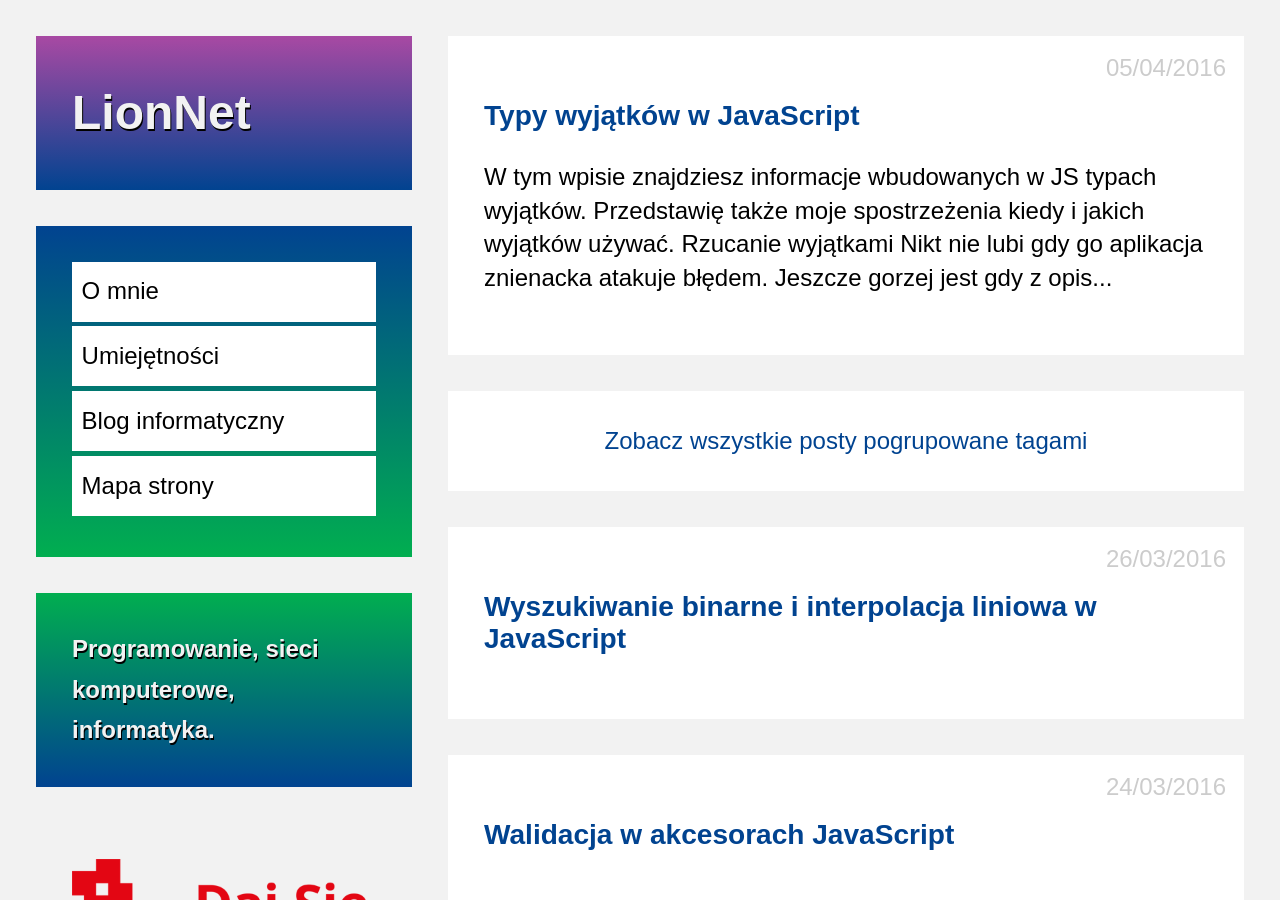
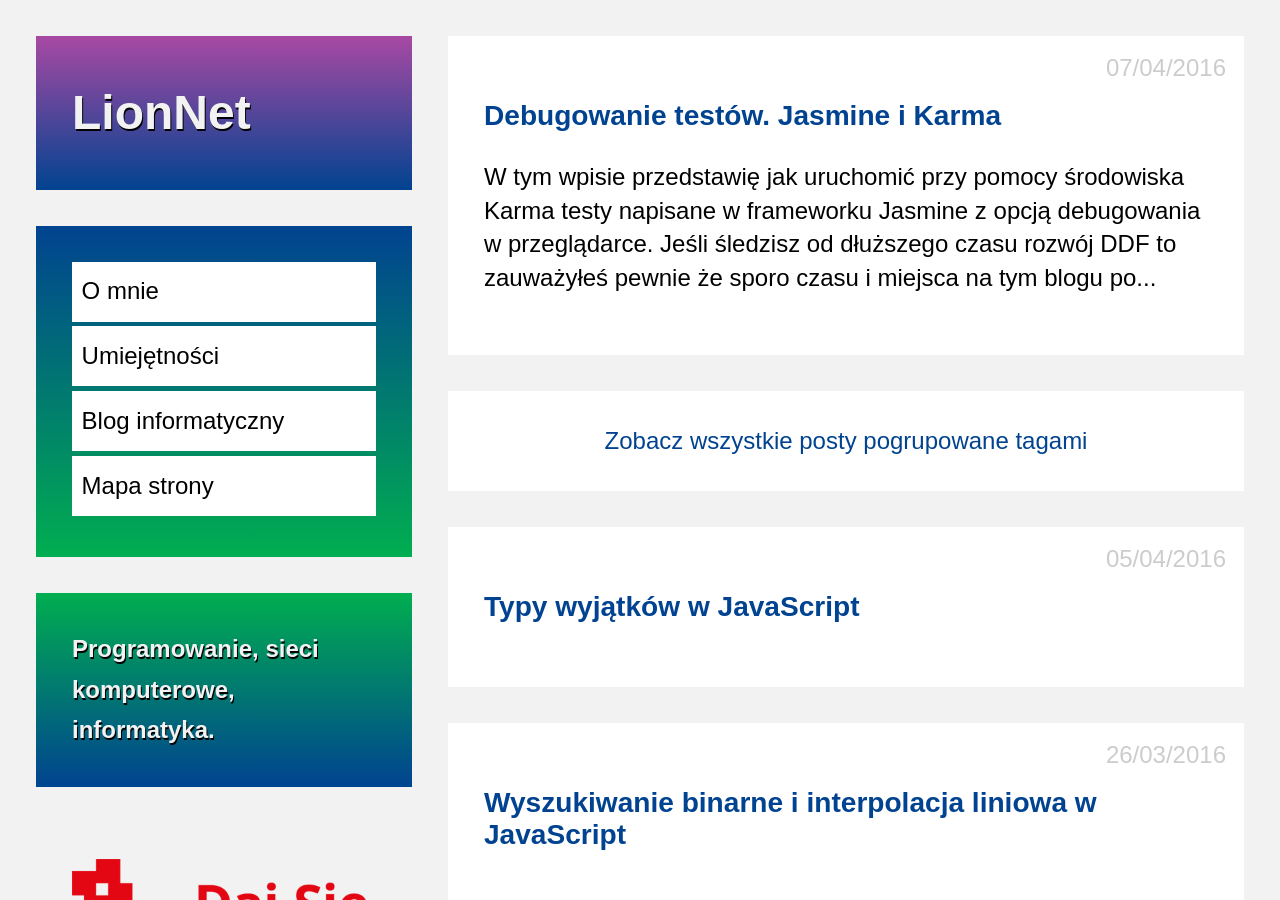
Before and after one commit to maciejlew/maciejlew.github.io, a Jekyll site: the page built from pages/blog.md, in a window 1280 px wide and 900 px high. Built offline with Jekyll 4.4.1, drawn with Linux system fonts in a browser that asks for light colours; some of the changed lines change nothing that is shown.

Commit message:
Adds post 'Debugowanie testów. Jasmine i Karma'

```diff
--- /dev/null
+++ b/_posts/2016-04-07-debugowanie-testow-jasmine-i-karma.md
@@ -0,0 +1,56 @@
+---
+layout: post
+title: "Debugowanie testów. Jasmine i Karma"
+date: "2016-04-07 22:35:00"
+description: 'Debugowanie testów jednostkowych napisanych przy pomocy Jasmine w środowisku Karma'
+keywords: "debugowanie testów, framework jasmine, uruchamianie testów,
+jakość oprogramowania"
+tags:
+- DSP2016
+- DDF
+- JS
+- QA
+---
+
+W tym wpisie przedstawię jak uruchomić przy pomocy środowiska Karma testy napisane
+w frameworku Jasmine z opcją debugowania w przeglądarce.
+
+Jeśli śledzisz od dłuższego czasu rozwój DDF to zauważyłeś pewnie że sporo czasu
+i miejsca na tym blogu poświęcam testom:
+
+ * [Zapach Jaśminu]({{site.url}}/2016/03/07/zapach-jasminu.html)
+ * [Testowanie wyjątków w Jasmine]({{site.url}}/2016/03/15/testowanie-wyjatkow-w-jasmine.html)
+
+Dziś, z powodu pewnego głupiutkiego błędu
+zmuszony byłem dowiedzieć się w jaki sposób uruchomić test w środowisku przeglądarki
+by móc przy pomocy FireBuga i wbudowanego w niego debuggera prześledzić co się
+dzieje w kodzie. Możesz powiedzieć że przecież jest funkcja *dump()* dzięki której
+można w kodzie Jasmine wyrzucić sobie na ekran zawartość zmienne. Niestety, to nie
+zadziała gdy test wpadnie w nieskończoną pętlę, a tak właśnie działo się w moim
+przypadku.
+
+Okazało się że rozwiązanie jest proste, trzeba tylko dobrze poszukać. Wykorzystałem
+do tego [wpis na blogu "It's my code blog"](http://www.itsmycodeblog.com/debugging-phantomjs-tests-in-a-browser/).
+Zawarte tam wskazówki dostosowałem do sekcji opisującej zadanie odpalające Karma
+w moim pliku Gruntfile.js. Co należało zrobić?
+
+1. doinstalować przy pomocy NPM i dodać informację o pluginach w sekcji options:
+
+    plugins: [
+        'karma-jasmine',
+        'karma-coverage',
+        'karma-phantomjs-launcher'
+    ],
+
+2. zmienić wartość autoWatch z false na true w sekcji options
+3. zmienić wartość singleRun z true na false w sekcji options
+4. zmienić wartość background z true na false w sekcji unit
+
+Od tego momentu wywołanie polecenia *grunt karma* powoduje wykonanie wszystkich
+testów ale po wszystkim nie kończy działania środowiska testowego Karma. Dzięki
+temu można w przeglądarce pod adresem *http://localhost:8080/debug.html* zobaczyć
+przy pomocy FireBuga co się dzieje w kodzie. Ponowne wykonanie testów polega na
+odświeżeniu strony w przeglądarce. Dzięki temu kod testów można zatrzymać na
+ustawionych w FireBugu punktach wstrzymania i podejrzeć co też kryje się w zmiennych.
+
+{% include acronyms.md %}
--- a/pages/map.md
+++ b/pages/map.md
@@ -24,6 +24,7 @@ redirect_from: /map/
  * [Umiejętności](../umiejetnosci)
  * [Kontakt](../kontakt)
  * [Blog informatyczny](../blog)
+   * [Debugowanie testów. Jasmine i Karma](../2016/04/07/debugowanie-testow-jasmine-i-karma.html)
    * [Typy wyjątków w JavaScript](../2016/04/05/typy-wyjatkow-w-javascript.html)
    * [Wyszukiwanie binarne i interpolacja liniowa w JavaScript](../2016/03/26/wyszukiwanie-binarne-i-interpolacja-liniowa-w-javascript.html)
    * [Walidacja w akcesorach JavaScript](../2016/03/24/walidacja-w-akcesorach-javascript.html)
```
